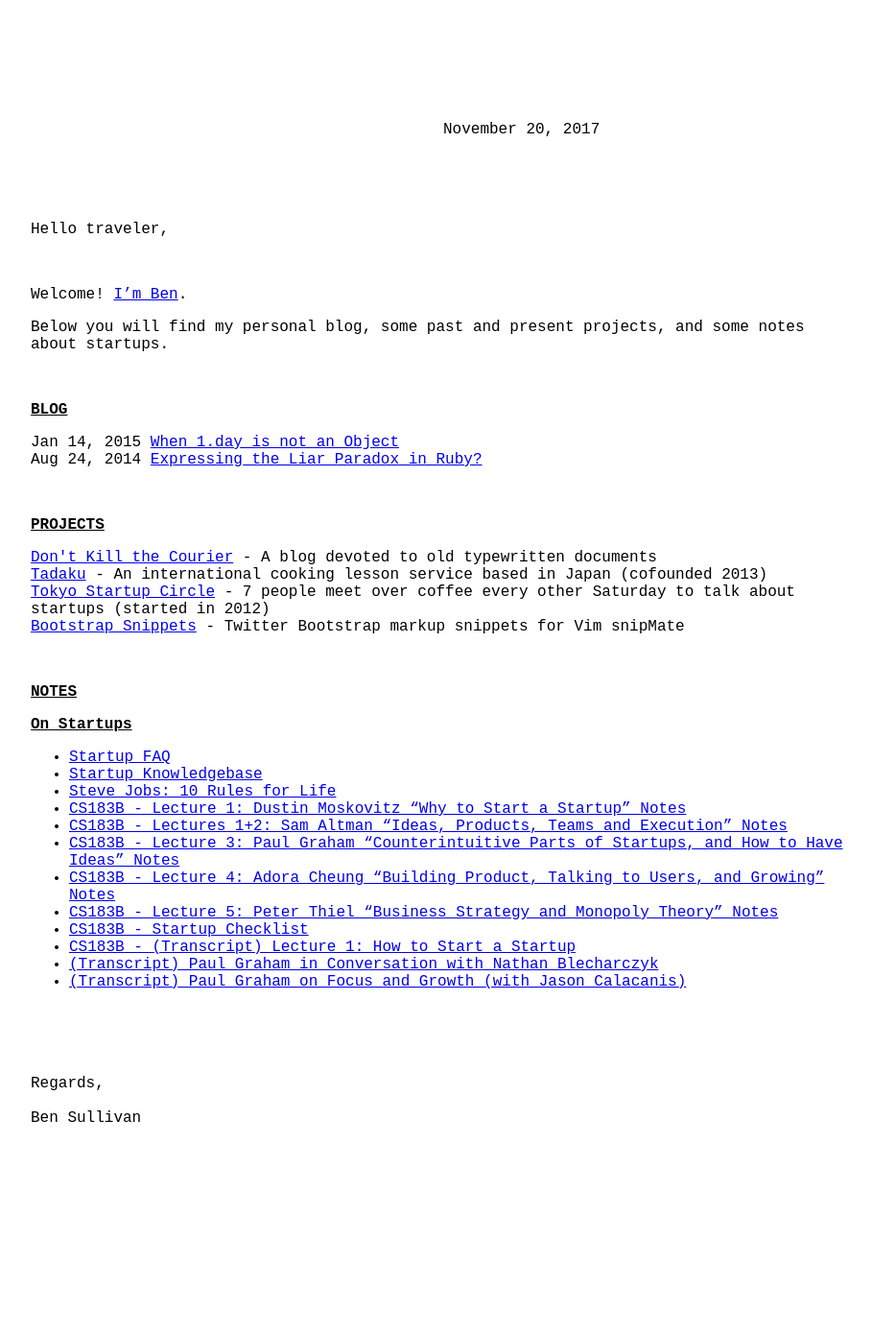
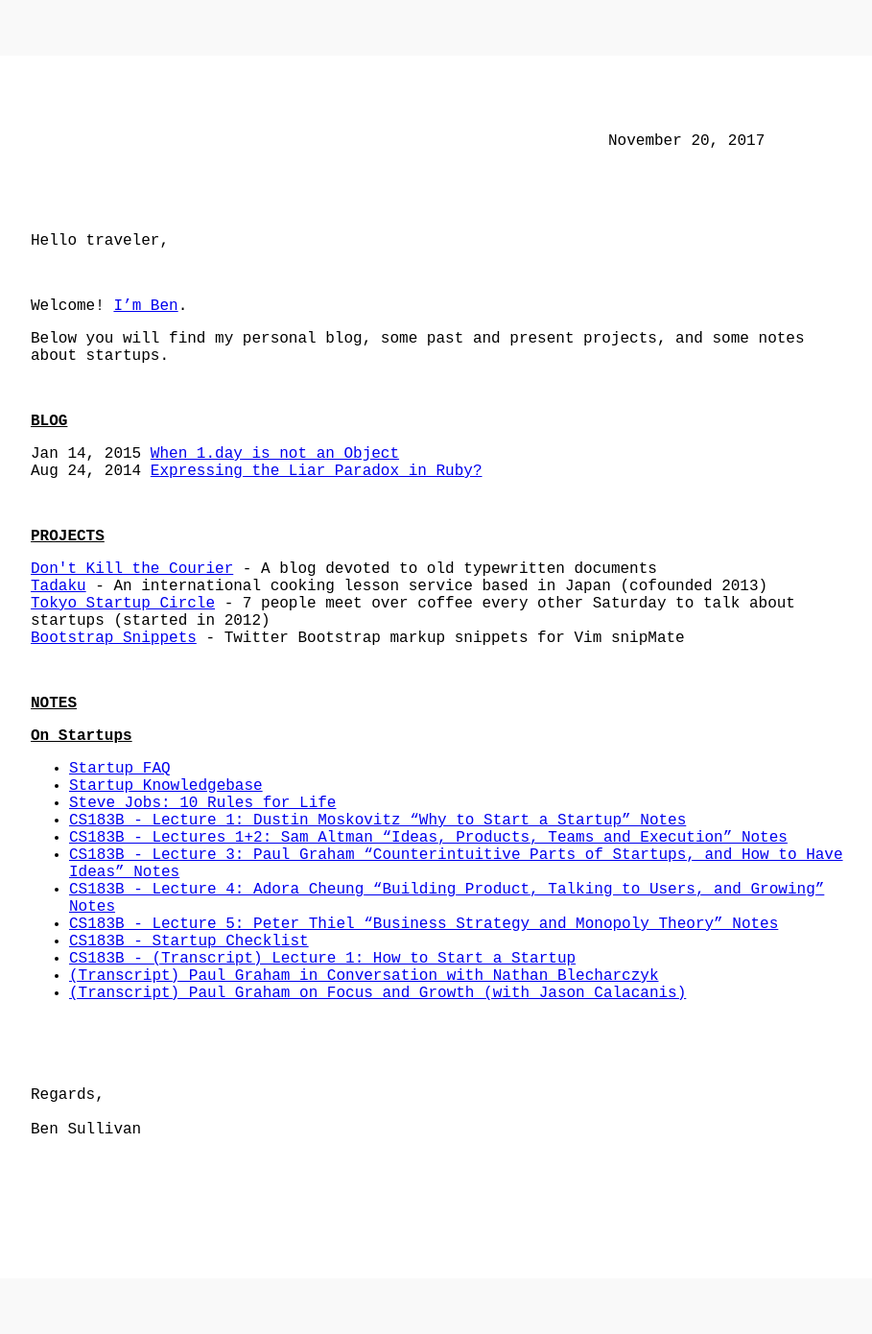
Before and after one commit to bnjs/bnjs.github.io, a Jekyll site: the page built from index.md, in a window 1280 px wide. Shown: the whole page at 96% size, without its empty margins (178-1087 px from the left). Built offline with Jekyll 4.4.1, drawn with Linux system fonts in a browser that asks for light colours; nearby versions of some CDN libraries; before the commit the page ends 1298 px from its top, so only the background shows below that.

Commit message:
Add background color and page margin

```diff
--- a/_layouts/post.html
+++ b/_layouts/post.html
@@ -2,7 +2,7 @@
 layout: default
 ---
 
-<div style="margin-left: 50%;">{{ page.date | date: "%B %-d, %Y" }}</div>
+<div style="margin-left: 70%;">{{ page.date | date: "%B %-d, %Y" }}</div>
 
 <br>
 <br>
--- a/index.md
+++ b/index.md
@@ -3,10 +3,7 @@ layout: default
 title: Ben Sullivan
 ---
 
-<br>
-<br>
-
-<div style="margin-left: 50%;">{{ site.time | date: "%B %-d, %Y" }}</div>
+<div style="margin-left: 70%;">{{ site.time | date: "%B %-d, %Y" }}</div>
 
 <br>
 <br>
--- a/stylesheets/styles.css
+++ b/stylesheets/styles.css
@@ -3,6 +3,7 @@
 body {
   padding:50px;
   font-family: 'Courier New';
+  background-color: #f9f9f9;
 }
 
 body, h1, h2, h3 {
@@ -28,8 +29,10 @@ h2, h3 {
 .underline { text-decoration: underline; }
 
 .wrapper {
-  width:860px;
-  margin:0 auto;
+  width: 860px;
+  margin: 0 auto;
+  background-color: #fff;
+  padding: 80px;
 }
 
 blockquote {
```
Also changed, not shown: pages/about-me.md (+1 -1 lines).
